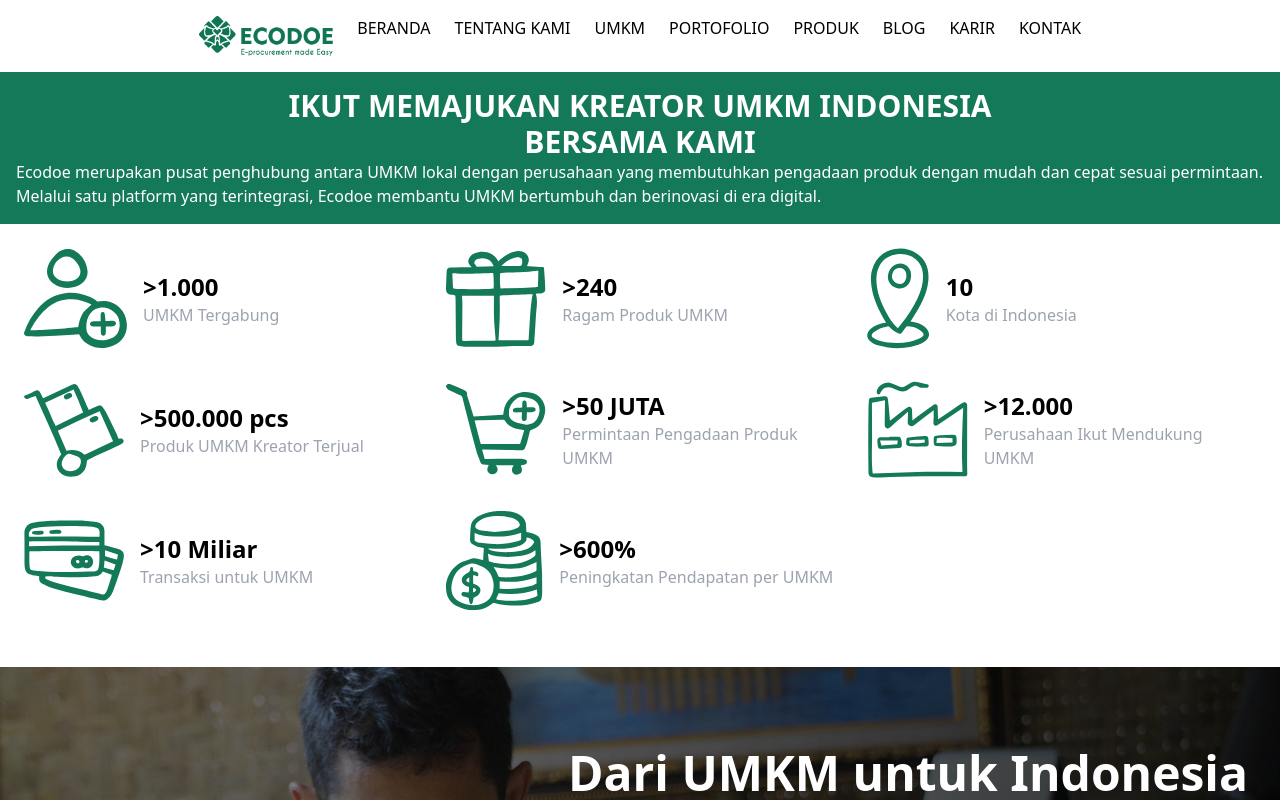
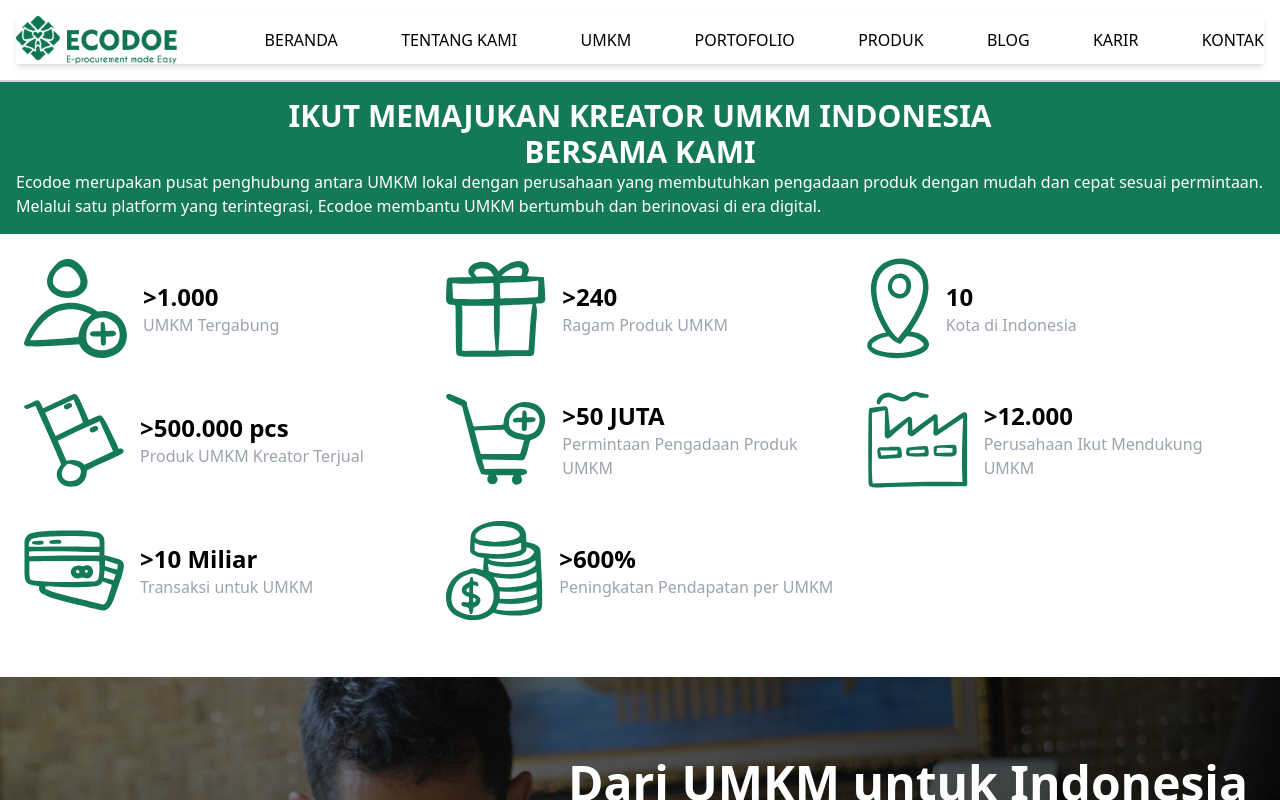
Before and after one commit to septianadip17/collab-with-zakki, a React (Vite) app: page / in a window 1280 px wide. Shown: the top 800 px of the page. Built offline with nearby package versions, Linux system fonts and the light colour scheme.

Commit message:
navbar humberger

```diff
--- a/package.json
+++ b/package.json
@@ -12,7 +12,8 @@
   "dependencies": {
     "axios": "^1.6.8",
     "react": "^18.2.0",
-    "react-dom": "^18.2.0"
+    "react-dom": "^18.2.0",
+    "react-icons": "^5.5.0"
   },
   "devDependencies": {
     "@types/react": "^18.2.66",
--- a/src/components/Navbar.jsx
+++ b/src/components/Navbar.jsx
@@ -1,23 +1,45 @@
-import React from "react";
+import React, { useState } from "react";
 import logo from "../assets/ecodoe-logo.png";
+import { FiMenu, FiX } from "react-icons/fi";
 
 const Navbar = () => {
+  const [isOpen, setIsOpen] = useState(false);
+
   return (
-    <nav className="container mx-auto p-4">
-      <div className="flex items-center justify-between">
-        <ul className="flex space-x-6 mx-auto">
-          <li>
-            <img src={logo} alt="Ecodoe Logo" className="h-10" />
+    <nav className="border-b-2 border-gray-300 p-4">
+      <div className="sticky container mx-auto flex items-center justify-between">
+        {/* Menu Items */}
+        <ul className={`
+          md:flex md:space-x-6 md:items-center md:justify-between md:w-full
+          absolute top-16 left-0 w-full bg-white p-4 shadow-md md:static md:bg-transparent md:p-0
+          ${isOpen ? "block" : "hidden"}
+        `}>
+          <li className="md:mr-6">
+            <img src={logo} alt="Ecodoe Logo" className="h-12" />
           </li>
-          <li className="hover:text-gray-700 cursor-pointer">BERANDA</li>
-          <li className="hover:text-gray-700 cursor-pointer">TENTANG KAMI</li>
-          <li className="hover:text-gray-700 cursor-pointer">UMKM</li>
-          <li className="hover:text-gray-700 cursor-pointer">PORTOFOLIO</li>
-          <li className="hover:text-gray-700 cursor-pointer">PRODUK</li>
-          <li className="hover:text-gray-700 cursor-pointer">BLOG</li>
-          <li className="hover:text-gray-700 cursor-pointer">KARIR</li>
-          <li className="hover:text-gray-700 cursor-pointer">KONTAK</li>
+          {[
+            "BERANDA",
+            "TENTANG KAMI",
+            "UMKM",
+            "PORTOFOLIO",
+            "PRODUK",
+            "BLOG",
+            "KARIR",
+            "KONTAK",
+          ].map((item, index) => (
+            <li key={index} className="hover:text-gray-700 cursor-pointer py-2 md:py-0">
+              {item}
+            </li>
+          ))}
         </ul>
+
+        {/* Hamburger Menu */}
+        <button
+          className="md:hidden focus:outline-none"
+          onClick={() => setIsOpen(!isOpen)}
+        >
+          {isOpen ? <FiX size={24} /> : <FiMenu size={24} />}
+        </button>
       </div>
     </nav>
   );
```
Also changed, not shown: 1 other file (tests, documents, lock files or other folders).
